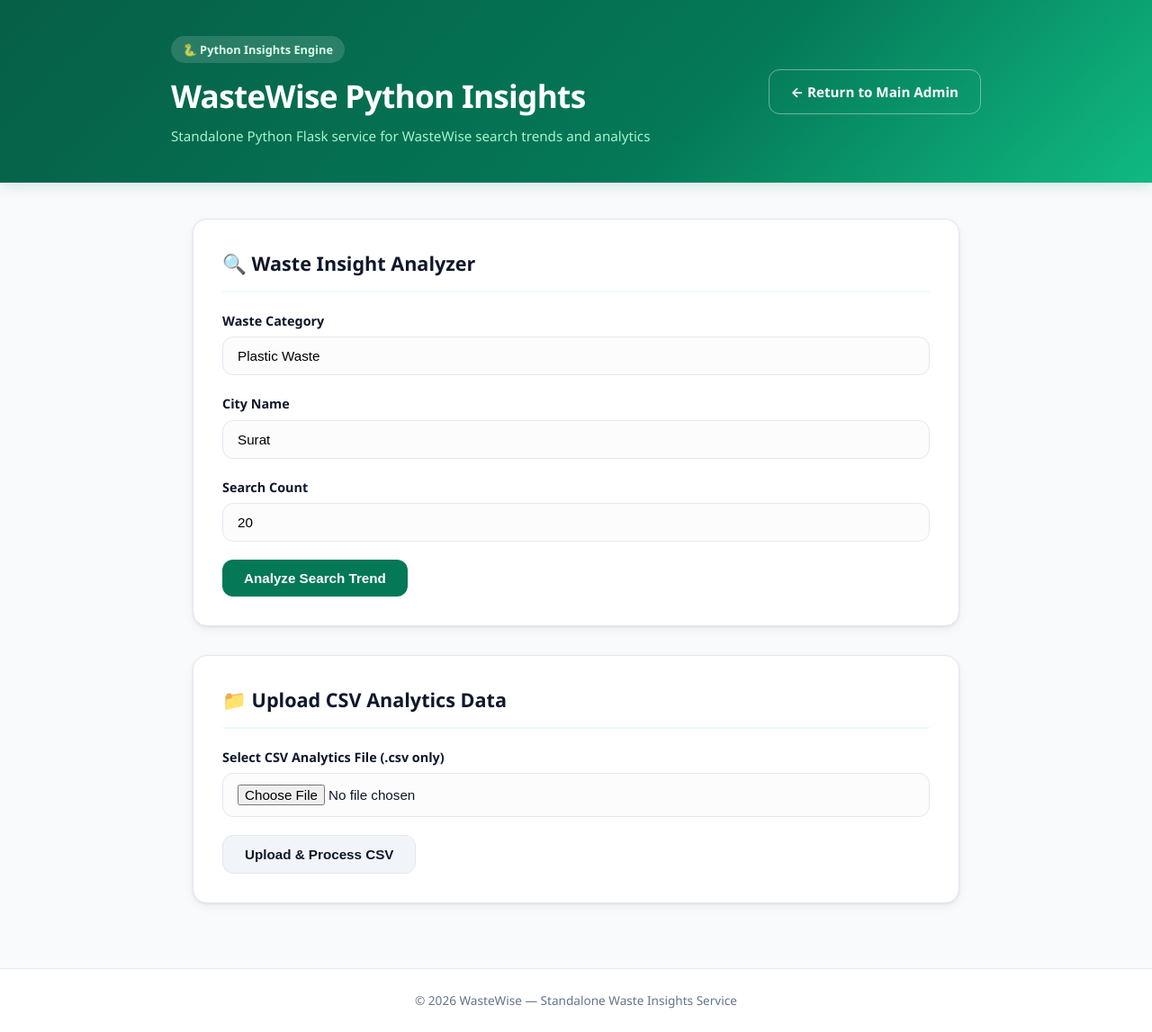
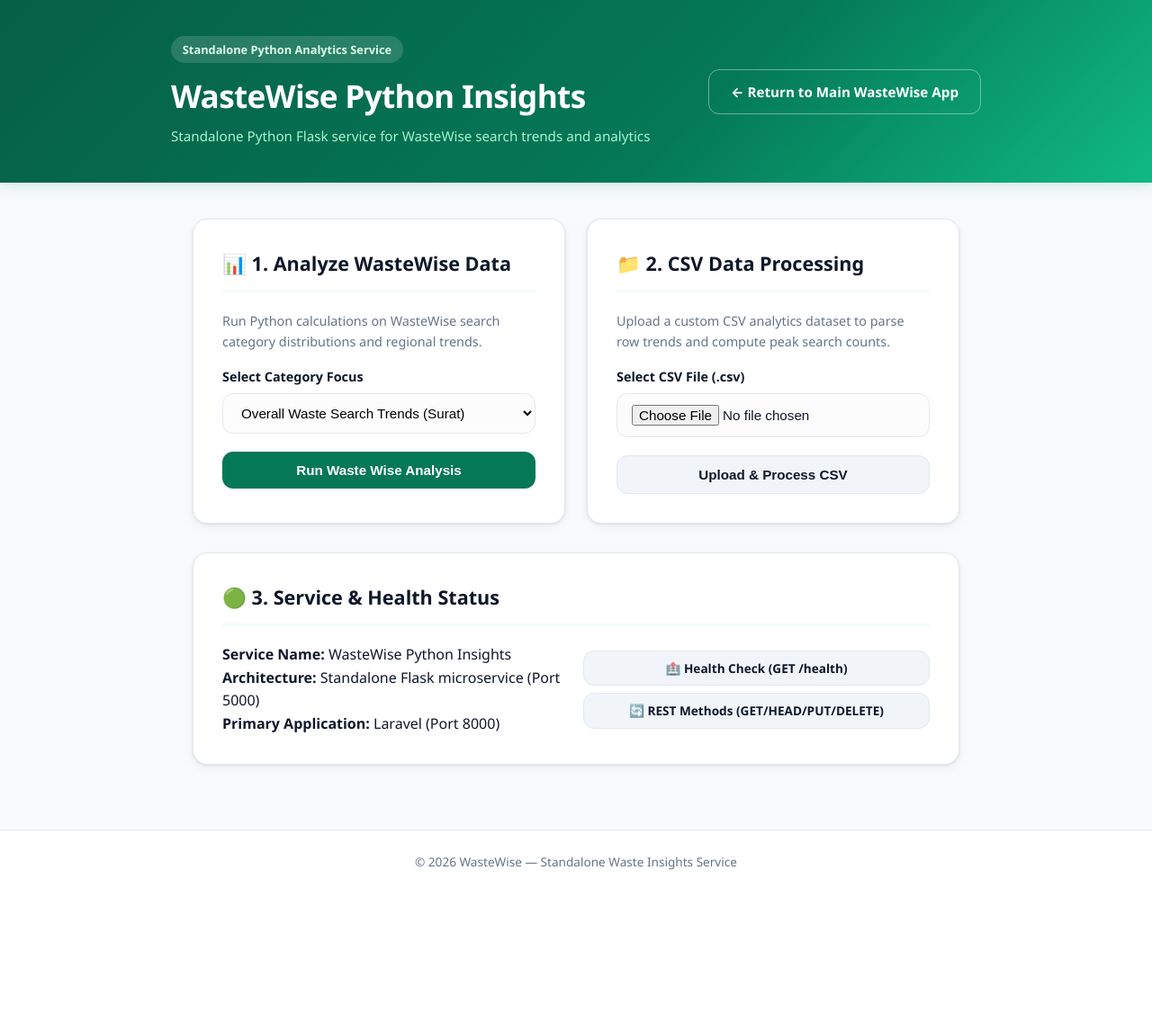
Before and after one commit to Krrish512/WasteWise, a Flask app: page /insights in a window 1280 px wide. Shown: the whole page at 90% size. After the commit the page ends 967 px from the top, so only its background shows below. Run offline with Flask 3, Linux system fonts and the light colour scheme.

Commit message:
Remove the manual Waste Insight Analyzer user interface.

```diff
--- a/flask_service/app.py
+++ b/flask_service/app.py
@@ -43,25 +43,41 @@ def home():
 @app.route('/insights', methods=['GET', 'POST'])
 def insights():
     """
-    5.3 HTTP Methods: GET displays analysis form, POST processes inputs.
-    5.4 Request Object: request.form (POST) & request.args (GET pre-fill).
+    5.3 HTTP Methods: GET displays landing page, POST processes analytics focus.
+    5.4 Request Object: request.form (POST) & request.args (GET filter parameters).
     """
     if request.method == 'POST':
-        category = request.form.get('category', '').strip()
-        city = request.form.get('city', '').strip()
-        searches_raw = request.form.get('searches', '1').strip()
+        focus = request.form.get('focus', 'all').strip()
+        custom_category = request.form.get('category', '').strip()
+        custom_city = request.form.get('city', '').strip()
+        custom_searches = request.form.get('searches', '').strip()
 
-        if not category or not city:
-            flash("Please provide both a waste category and a city name.", "error")
-            return redirect(url_for('insights'))
+        # Determine category, city, search count based on focus or custom values
+        if custom_category and custom_city:
+            category = custom_category
+            city = custom_city
+            try:
+                searches = max(1, int(custom_searches)) if custom_searches else 20
+            except ValueError:
+                searches = 20
+        elif focus == 'electronic':
+            category = 'Electronic Waste'
+            city = 'Surat'
+            searches = 45
+        elif focus == 'plastic':
+            category = 'Plastic Waste'
+            city = 'Surat'
+            searches = 30
+        elif focus == 'organic':
+            category = 'Organic Waste'
+            city = 'Ahmedabad'
+            searches = 25
+        else:
+            category = 'Plastic Waste'
+            city = 'Surat'
+            searches = 20
 
-        try:
-            searches = max(1, int(searches_raw))
-        except ValueError:
-            flash("Search count must be a valid positive integer.", "error")
-            return redirect(url_for('insights'))
-
-        # Simple calculated insight string
+        # Calculate insight string
         if searches >= 50:
             insight_msg = f"{category} has extremely high search volume in {city} ({searches} searches)."
         elif searches >= 15:
@@ -75,17 +91,25 @@ def insights():
         session['last_searches'] = searches
         session['last_insight'] = insight_msg
         session['analyzed_at'] = datetime.now().strftime("%Y-%m-%d %H:%M:%S")
+        session['analysis_source'] = 'WasteWise Dataset'
+
+        # Clear CSV metadata when running quick analysis
+        session.pop('csv_filename', None)
+        session.pop('csv_rows', None)
+        session.pop('csv_top_category', None)
 
         # 5.4.4 Redirect with url_for
         return redirect(url_for('insights_result'))
 
-    # GET handling with optional request.args pre-fill
+    # GET handling with optional request.args parameters (5.4.1 request.args)
+    selected_focus = request.args.get('focus', 'all')
     prefill_category = request.args.get('category', 'Plastic Waste')
     prefill_city = request.args.get('city', 'Surat')
     prefill_searches = request.args.get('searches', '20')
 
     return render_template(
         'index.html',
+        selected_focus=selected_focus,
         prefill_category=prefill_category,
         prefill_city=prefill_city,
         prefill_searches=prefill_searches
@@ -106,6 +130,7 @@ def insights_result():
         'searches': session.get('last_searches'),
         'insight': session.get('last_insight'),
         'analyzed_at': session.get('analyzed_at'),
+        'analysis_source': session.get('analysis_source', 'System'),
         'csv_filename': session.get('csv_filename'),
         'csv_rows': session.get('csv_rows'),
         'csv_top_category': session.get('csv_top_category')
@@ -117,7 +142,8 @@ def insights_result():
 def upload_csv():
     """
     5.4.3 Controlled CSV file upload handling with request.files[].
-    Validates file extension, sanitizes filename, saves to disk, parses rows.
+    Validates file extension, sanitizes filename, saves to disk, parses rows,
+    determines the row with highest search count, and sets calculated session result.
     """
     if 'file' not in request.files:
         flash("No file field submitted in request.", "error")
@@ -142,28 +168,78 @@ def upload_csv():
         # Save file to disk
         file.save(save_path)
 
-        # Parse CSV file rows safely using Python standard library
         row_count = 0
-        categories = []
+        parsed_rows = []
+
         with open(save_path, mode='r', encoding='utf-8-sig', errors='replace') as f:
             reader = csv.reader(f)
             headers = next(reader, None)
+
+            cat_idx = 0
+            city_idx = 1
+            search_idx = 2
+
+            if headers:
+                header_lower = [h.strip().lower() for h in headers]
+                for idx, h in enumerate(header_lower):
+                    if 'category' in h:
+                        cat_idx = idx
+                    elif 'city' in h:
+                        city_idx = idx
+                    elif 'search' in h or 'count' in h:
+                        search_idx = idx
+
             for row in reader:
-                if row:
-                    row_count += 1
-                    if len(row) > 0 and row[0].strip():
-                        categories.append(row[0].strip())
+                if not row or not any(field.strip() for field in row):
+                    continue
 
-        top_cat = "N/A"
-        if categories:
-            from collections import Counter
-            top_cat = Counter(categories).most_common(1)[0][0]
+                row_count += 1
+                cat = row[cat_idx].strip() if len(row) > cat_idx and row[cat_idx].strip() else "Uncategorized"
+                city = row[city_idx].strip() if len(row) > city_idx and row[city_idx].strip() else "Unknown City"
 
+                search_cnt = 1
+                if len(row) > search_idx:
+                    try:
+                        search_cnt = int(row[search_idx].strip())
+                    except (ValueError, TypeError):
+                        search_cnt = 1
+
+                parsed_rows.append({
+                    'category': cat,
+                    'city': city,
+                    'searches': search_cnt
+                })
+
+        if not parsed_rows:
+            flash("The uploaded CSV file contains no valid data rows.", "error")
+            return redirect(url_for('insights'))
+
+        # Find row with highest search count in the uploaded CSV
+        top_row = max(parsed_rows, key=lambda r: r['searches'])
+        top_category = top_row['category']
+        top_city = top_row['city']
+        top_searches = top_row['searches']
+
+        # Calculate insight string for CSV top row
+        if top_searches >= 50:
+            insight_msg = f"{top_category} has extremely high search volume in {top_city} ({top_searches} searches)."
+        elif top_searches >= 15:
+            insight_msg = f"{top_category} is currently highly searched in {top_city} ({top_searches} searches)."
+        else:
+            insight_msg = f"{top_category} shows steady search activity in {top_city} ({top_searches} searches)."
+
+        # Store calculated CSV results in Flask session
+        session['last_category'] = top_category
+        session['last_city'] = top_city
+        session['last_searches'] = top_searches
+        session['last_insight'] = insight_msg
+        session['analyzed_at'] = datetime.now().strftime("%Y-%m-%d %H:%M:%S")
+        session['analysis_source'] = 'CSV Upload'
         session['csv_filename'] = safe_name
         session['csv_rows'] = row_count
-        session['csv_top_category'] = top_cat
+        session['csv_top_category'] = top_category
 
-        flash(f"CSV data '{safe_name}' uploaded successfully ({row_count} data rows processed).", "success")
+        flash(f"CSV data '{safe_name}' processed successfully ({row_count} data rows). Top trend: {top_category} in {top_city}.", "success")
         return redirect(url_for('insights_result'))
 
     except Exception as e:
--- a/flask_service/templates/index.html
+++ b/flask_service/templates/index.html
@@ -10,12 +10,12 @@
     <header>
         <div class="header-container">
             <div>
-                <div class="logo-badge">🐍 Python Insights Engine</div>
+                <div class="logo-badge"> Standalone Python Analytics Service</div>
                 <h1>WasteWise Python Insights</h1>
                 <p class="subtitle">Standalone Python Flask service for WasteWise search trends and analytics</p>
             </div>
             <div>
-                <a href="http://127.0.0.1:8000/admin/analytics" class="btn btn-outline">← Return to Main Admin</a>
+                <a href="http://127.0.0.1:8000/admin/analytics" class="btn btn-outline">← Return to Main WasteWise App</a>
             </div>
         </div>
     </header>
@@ -35,39 +35,62 @@
             {% endif %}
         {% endwith %}
 
-        <!-- Form 1: Waste Search Insight Analyzer -->
-        <div class="card">
-            <h2 class="card-title">🔍 Waste Insight Analyzer</h2>
+        <!-- Feature Grid (3 Primary Focus Areas) -->
+        <div style="display: grid; grid-template-columns: repeat(auto-fit, minmax(260px, 1fr)); gap: 1.5rem; margin-bottom: 2rem;">
+            <!-- Card 1: Analyze Real WasteWise Data -->
+            <div class="card" style="margin-bottom: 0;">
+                <h2 class="card-title">📊 1. Analyze WasteWise Data</h2>
+                <p style="font-size: 0.9rem; color: var(--text-muted); margin-bottom: 1rem;">
+                    Run Python calculations on WasteWise search category distributions and regional trends.
+                </p>
                 <form action="{{ url_for('insights') }}" method="POST">
                     <div class="form-group">
-                    <label for="category">Waste Category</label>
-                    <input type="text" id="category" name="category" value="{{ prefill_category }}" placeholder="e.g. Plastic Waste, Electronic Waste" required>
+                        <label for="focus">Select Category Focus</label>
+                        <select id="focus" name="focus">
+                            <option value="all" {% if selected_focus == 'all' %}selected{% endif %}>Overall Waste Search Trends (Surat)</option>
+                            <option value="electronic" {% if selected_focus == 'electronic' %}selected{% endif %}>Electronic Waste Focus (Surat)</option>
+                            <option value="plastic" {% if selected_focus == 'plastic' %}selected{% endif %}>Plastic Waste Focus (Surat)</option>
+                            <option value="organic" {% if selected_focus == 'organic' %}selected{% endif %}>Organic Waste Focus (Ahmedabad)</option>
+                        </select>
                     </div>
-
-                <div class="form-group">
-                    <label for="city">City Name</label>
-                    <input type="text" id="city" name="city" value="{{ prefill_city }}" placeholder="e.g. Surat, Ahmedabad, Vadodara" required>
-                </div>
-
-                <div class="form-group">
-                    <label for="searches">Search Count</label>
-                    <input type="number" id="searches" name="searches" value="{{ prefill_searches }}" min="1" max="10000" required>
-                </div>
-
-                <button type="submit" class="btn btn-primary">Analyze Search Trend</button>
+                    <button type="submit" class="btn btn-primary" style="width: 100%;">Run Waste Wise Analysis</button>
                 </form>
             </div>
 
-        <!-- Form 2: CSV Analytics Upload -->
-        <div class="card">
-            <h2 class="card-title">📁 Upload CSV Analytics Data</h2>
+            <!-- Card 2: CSV Data Processing -->
+            <div class="card" style="margin-bottom: 0;">
+                <h2 class="card-title">📁 2. CSV Data Processing</h2>
+                <p style="font-size: 0.9rem; color: var(--text-muted); margin-bottom: 1rem;">
+                    Upload a custom CSV analytics dataset to parse row trends and compute peak search counts.
+                </p>
                 <form action="{{ url_for('upload_csv') }}" method="POST" enctype="multipart/form-data">
                     <div class="form-group">
-                    <label for="file">Select CSV Analytics File (.csv only)</label>
+                        <label for="file">Select CSV File (.csv)</label>
                         <input type="file" id="file" name="file" accept=".csv" required>
                     </div>
-                <button type="submit" class="btn btn-secondary">Upload & Process CSV</button>
+                    <button type="submit" class="btn btn-secondary" style="width: 100%;">Upload & Process CSV</button>
                 </form>
+            </div>
+        </div>
+
+        <!-- Card 3: Service Info & Health Status -->
+        <div class="card">
+            <h2 class="card-title">🟢 3. Service & Health Status</h2>
+            <div style="display: grid; grid-template-columns: repeat(auto-fit, minmax(220px, 1fr)); gap: 1rem; align-items: center;">
+                <div>
+                    <p><strong>Service Name:</strong> WasteWise Python Insights</p>
+                    <p><strong>Architecture:</strong> Standalone Flask microservice (Port 5000)</p>
+                    <p><strong>Primary Application:</strong> Laravel (Port 8000)</p>
+                </div>
+                <div style="display: flex; flex-direction: column; gap: 0.5rem;">
+                    <a href="{{ url_for('health_check') }}" target="_blank" class="btn btn-secondary" style="font-size: 0.85rem; padding: 0.5rem 1rem;">
+                        🏥 Health Check (GET /health)
+                    </a>
+                    <a href="/api/demo-methods" target="_blank" class="btn btn-secondary" style="font-size: 0.85rem; padding: 0.5rem 1rem;">
+                        🔄 REST Methods (GET/HEAD/PUT/DELETE)
+                    </a>
+                </div>
+            </div>
         </div>
     </main>
 
```
Also changed, not shown: flask_service/test_app.py (+39 -24 lines), 1 other file. Lines whose indentation alone changed are shown as unchanged.
